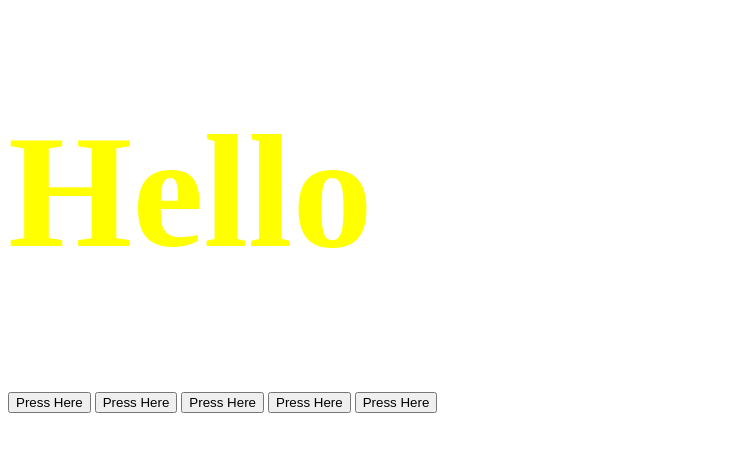
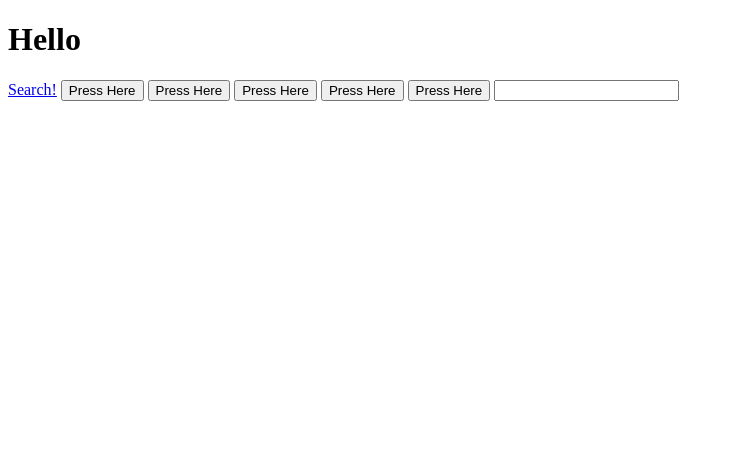
Before and after one commit to robakerson/Angela-Yu, a plain HTML site: page jquery/index.html in a window 1280 px wide. Shown: the whole page, without its empty margins (0-734 px from the left). Drawn offline with nearby package versions, Linux system fonts and the light colour scheme.

Commit message:
many jquery methods added then commented out

```diff
--- a/jquery/index.html
+++ b/jquery/index.html
@@ -12,12 +12,13 @@
 <body>
 
   <h1>Hello</h1>
+  <a href="http://google.com">Search!</a>
   <button>Press Here</button>
   <button>Press Here</button>
   <button>Press Here</button>
   <button>Press Here</button>
   <button>Press Here</button>
-
+<input type="text" name="" value="">
 
   <script src="https://ajax.googleapis.com/ajax/libs/jquery/3.6.0/jquery.min.js"></script>
   <script src="index.js" charset="utf-8"></script>
--- a/jquery/index.js
+++ b/jquery/index.js
@@ -1,2 +1,63 @@
+// Add class to element with jquery
+// $("h1").addClass("big-money small-money");
 
-$("h1").addClass("big-money small-money");
+//Set attribute of href for all anchor tags
+// $("a").attr("href", "https://www.yahoo.com");
+
+//change color of h1 when clicked, event listener
+// $("h1").click(function(){
+//   $("h1").css("color","red");
+// })
+
+//change color of h1 when button clicked
+// $("button").click(function(){
+//   $("h1").css("color","purple");
+// })
+
+// literal keylogger!
+// $(document).keydown(function(event){
+//   console.log(event.key);
+// })
+
+// Change H1 to = key pressed. live!
+// $(document).keydown(function(event){
+//   $("h1").text(event.key);
+// })
+
+// change color of h1 to purple when moused over
+// $("h1").on("mouseover", function(){
+//   $("h1").css("color","purple");
+// })
+
+//add button before/after h1 element
+// $("h1").before("<button>new</button>");
+// $("h1").after("<button>new</button>");
+
+//add button inside beginning/end h1 tag
+// $("h1").prepend("<button>new</button>");
+// $("h1").append("<button>new</button>");
+
+// hide/show h1 when button pressed
+// $("button").on("click", function(){
+//   $("h1").toggle();
+// })
+
+// hide/show h1 when button pressed but it fades in/out
+// $("button").on("click", function(){
+//   $("h1").fadeToggle();
+// })
+
+// hide/show h1 when button pressed but slide up and down
+// $("button").on("click", function(){
+//   $("h1").slideToggle();
+// })
+
+// animate things to happen
+// $("button").on("click", function(){
+//   $("h1").animate({opacity: 0.5});
+// })
+
+//chain animations!
+$("button").on("click", function(){
+  $("h1").slideUp().slideDown().animate({opacity:0.5})
+})
```
